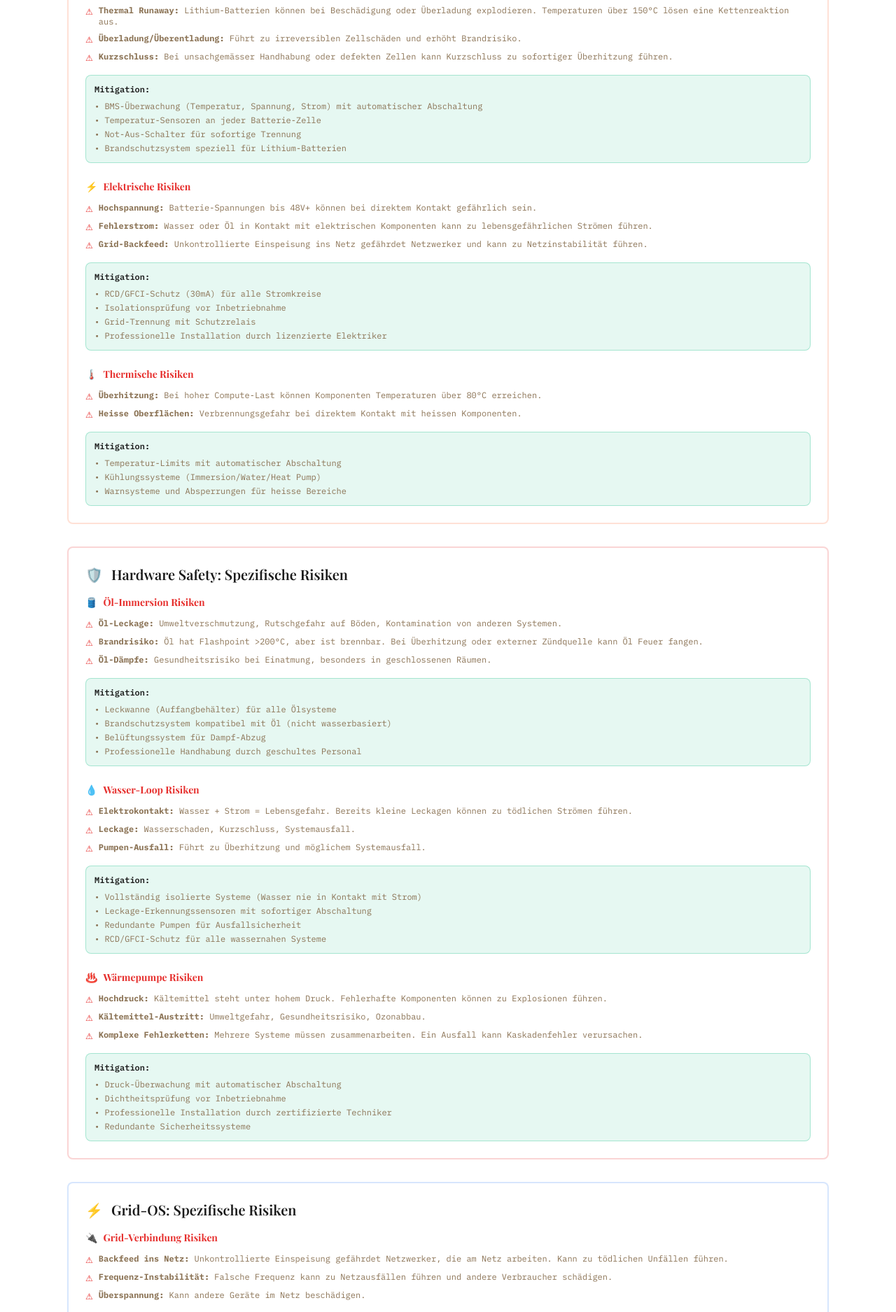
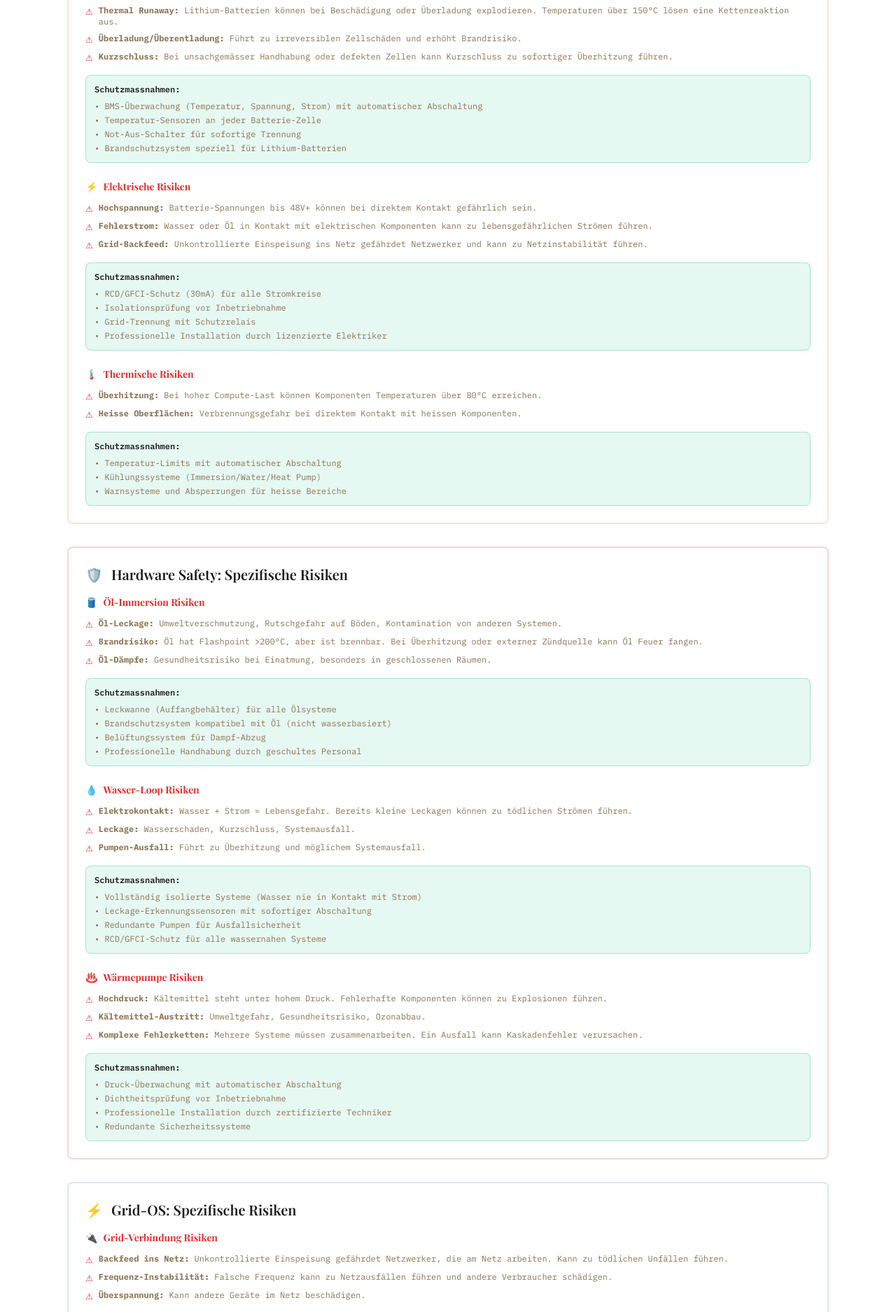
Before and after one commit to wgusta/sihlhack, a Next.js app: page /safety in a window 1280 px wide. Shown: the part 4900-6775 px from the top of the page at 70% size. Built offline with nearby package versions, Linux system fonts and the light colour scheme.

Commit message:
Replace English 'Mitigation' with German 'Schutzmassnahmen' in risk sections

```diff
--- a/app/challenges/page.tsx
+++ b/app/challenges/page.tsx
@@ -413,7 +413,7 @@ export default function ChallengesPage() {
                             <li>• Brandrisiko: Öl ist brennbar (Flashpoint &gt;200°C)</li>
                             <li>• Öl-Dämpfe: Gesundheitsrisiko bei Einatmung</li>
                           </ul>
-                          <p className="text-xs font-mono text-grid-green font-semibold mt-2 mb-1">✓ Mitigation:</p>
+                          <p className="text-xs font-mono text-grid-green font-semibold mt-2 mb-1">✓ Schutzmassnahmen:</p>
                           <ul className="space-y-1 text-xs font-mono text-historic-sepia">
                             <li>• Leckwanne (Auffangbehälter) für alle Ölsysteme</li>
                             <li>• Brandschutzsystem kompatibel mit Öl</li>
@@ -511,7 +511,7 @@ export default function ChallengesPage() {
                             <li>• Leckage: Wasserschaden, Kurzschluss, Systemausfall</li>
                             <li>• Pumpen-Ausfall: Führt zu Überhitzung und möglichem Systemausfall</li>
                           </ul>
-                          <p className="text-xs font-mono text-grid-green font-semibold mt-2 mb-1">✓ Mitigation:</p>
+                          <p className="text-xs font-mono text-grid-green font-semibold mt-2 mb-1">✓ Schutzmassnahmen:</p>
                           <ul className="space-y-1 text-xs font-mono text-historic-sepia">
                             <li>• Vollständig isolierte Systeme (Wasser nie in Kontakt mit Strom)</li>
                             <li>• Leckage-Erkennungssensoren mit sofortiger Abschaltung</li>
@@ -600,7 +600,7 @@ export default function ChallengesPage() {
                             <li>• Kältemittel-Austritt: Umweltgefahr, Gesundheitsrisiko, Ozonabbau</li>
                             <li>• Komplexe Fehlerketten: Mehrere Systeme müssen zusammenarbeiten</li>
                           </ul>
-                          <p className="text-xs font-mono text-grid-green font-semibold mt-2 mb-1">✓ Mitigation:</p>
+                          <p className="text-xs font-mono text-grid-green font-semibold mt-2 mb-1">✓ Schutzmassnahmen:</p>
                           <ul className="space-y-1 text-xs font-mono text-historic-sepia">
                             <li>• Druck-Überwachung mit automatischer Abschaltung</li>
                             <li>• Dichtheitsprüfung vor Inbetriebnahme</li>
--- a/app/safety/page.tsx
+++ b/app/safety/page.tsx
@@ -571,7 +571,7 @@ export default function SafetyPage() {
                         </li>
                       </ul>
                       <div className="bg-grid-green/10 border border-grid-green/30 rounded-lg p-3">
-                        <p className="text-xs font-mono text-brand-black font-semibold mb-2">Mitigation:</p>
+                        <p className="text-xs font-mono text-brand-black font-semibold mb-2">Schutzmassnahmen:</p>
                         <ul className="space-y-1 text-xs font-mono text-historic-sepia">
                           <li>• BMS-Überwachung (Temperatur, Spannung, Strom) mit automatischer Abschaltung</li>
                           <li>• Temperatur-Sensoren an jeder Batterie-Zelle</li>
@@ -601,7 +601,7 @@ export default function SafetyPage() {
                         </li>
                       </ul>
                       <div className="bg-grid-green/10 border border-grid-green/30 rounded-lg p-3">
-                        <p className="text-xs font-mono text-brand-black font-semibold mb-2">Mitigation:</p>
+                        <p className="text-xs font-mono text-brand-black font-semibold mb-2">Schutzmassnahmen:</p>
                         <ul className="space-y-1 text-xs font-mono text-historic-sepia">
                           <li>• RCD/GFCI-Schutz (30mA) für alle Stromkreise</li>
                           <li>• Isolationsprüfung vor Inbetriebnahme</li>
@@ -627,7 +627,7 @@ export default function SafetyPage() {
                         </li>
                       </ul>
                       <div className="bg-grid-green/10 border border-grid-green/30 rounded-lg p-3">
-                        <p className="text-xs font-mono text-brand-black font-semibold mb-2">Mitigation:</p>
+                        <p className="text-xs font-mono text-brand-black font-semibold mb-2">Schutzmassnahmen:</p>
                         <ul className="space-y-1 text-xs font-mono text-historic-sepia">
                           <li>• Temperatur-Limits mit automatischer Abschaltung</li>
                           <li>• Kühlungssysteme (Immersion/Water/Heat Pump)</li>
@@ -669,7 +669,7 @@ export default function SafetyPage() {
                         </li>
                       </ul>
                       <div className="bg-grid-green/10 border border-grid-green/30 rounded-lg p-3">
-                        <p className="text-xs font-mono text-brand-black font-semibold mb-2">Mitigation:</p>
+                        <p className="text-xs font-mono text-brand-black font-semibold mb-2">Schutzmassnahmen:</p>
                         <ul className="space-y-1 text-xs font-mono text-historic-sepia">
                           <li>• Leckwanne (Auffangbehälter) für alle Ölsysteme</li>
                           <li>• Brandschutzsystem kompatibel mit Öl (nicht wasserbasiert)</li>
@@ -699,7 +699,7 @@ export default function SafetyPage() {
                         </li>
                       </ul>
                       <div className="bg-grid-green/10 border border-grid-green/30 rounded-lg p-3">
-                        <p className="text-xs font-mono text-brand-black font-semibold mb-2">Mitigation:</p>
+                        <p className="text-xs font-mono text-brand-black font-semibold mb-2">Schutzmassnahmen:</p>
                         <ul className="space-y-1 text-xs font-mono text-historic-sepia">
                           <li>• Vollständig isolierte Systeme (Wasser nie in Kontakt mit Strom)</li>
                           <li>• Leckage-Erkennungssensoren mit sofortiger Abschaltung</li>
@@ -729,7 +729,7 @@ export default function SafetyPage() {
                         </li>
                       </ul>
                       <div className="bg-grid-green/10 border border-grid-green/30 rounded-lg p-3">
-                        <p className="text-xs font-mono text-brand-black font-semibold mb-2">Mitigation:</p>
+                        <p className="text-xs font-mono text-brand-black font-semibold mb-2">Schutzmassnahmen:</p>
                         <ul className="space-y-1 text-xs font-mono text-historic-sepia">
                           <li>• Druck-Überwachung mit automatischer Abschaltung</li>
                           <li>• Dichtheitsprüfung vor Inbetriebnahme</li>
@@ -772,7 +772,7 @@ export default function SafetyPage() {
                         </li>
                       </ul>
                       <div className="bg-grid-green/10 border border-grid-green/30 rounded-lg p-3">
-                        <p className="text-xs font-mono text-brand-black font-semibold mb-2">Mitigation:</p>
+                        <p className="text-xs font-mono text-brand-black font-semibold mb-2">Schutzmassnahmen:</p>
                         <ul className="space-y-1 text-xs font-mono text-historic-sepia">
                           <li>• Grid-Trennung mit Schutzrelais (Anti-Islanding)</li>
                           <li>• Frequenz-Überwachung mit automatischer Abschaltung</li>
@@ -802,7 +802,7 @@ export default function SafetyPage() {
                         </li>
                       </ul>
                       <div className="bg-grid-green/10 border border-grid-green/30 rounded-lg p-3">
-                        <p className="text-xs font-mono text-brand-black font-semibold mb-2">Mitigation:</p>
+                        <p className="text-xs font-mono text-brand-black font-semibold mb-2">Schutzmassnahmen:</p>
                         <ul className="space-y-1 text-xs font-mono text-historic-sepia">
                           <li>• Hardware-Interlocks (unabhängig von Software)</li>
                           <li>• Fail-Safe-Logik (bei Fehler: sicherer Zustand)</li>
--- a/components/challenges/ChallengeExplanation.tsx
+++ b/components/challenges/ChallengeExplanation.tsx
@@ -255,7 +255,7 @@ export function ChallengeExplanation({ packageId, color, nonTechnical, technical
                   <span>{hazard.risk}</span>
                 </p>
                 <div className="bg-grid-green/10 border border-grid-green/30 rounded p-2 mt-2">
-                  <p className="text-[10px] font-mono text-brand-black font-semibold mb-1">Mitigation:</p>
+                  <p className="text-[10px] font-mono text-brand-black font-semibold mb-1">Schutzmassnahmen:</p>
                   <p className="text-[10px] font-mono text-historic-sepia">{hazard.mitigation}</p>
                 </div>
               </div>
```
